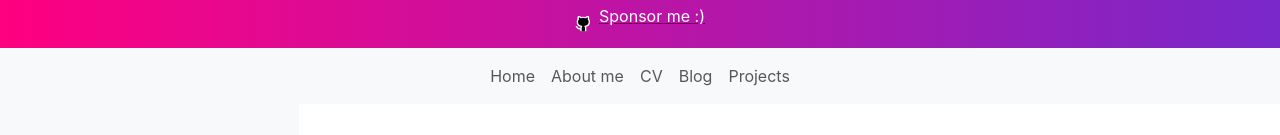
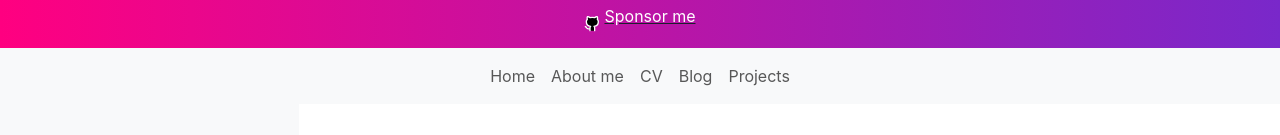
Before and after one commit to giabaocorn20/my-personal-website, a Next.js app: page /CV in a window 1280 px wide. Shown: the top 135 px of the page. Built offline with nearby package versions, Linux system fonts and the light colour scheme.

Commit message:
toss a coin2

```diff
--- a/components/Header.js
+++ b/components/Header.js
@@ -14,7 +14,7 @@ function Header() {
         <Box bgGradient="linear(to-l, #7928CA, #FF0080)">
           <Flex justify="center" align="center" py={1} px={1} color="white">
             <GitHubIcon />
-            <Text ml={2}>Sponsor me :)</Text>
+            <Text ml={1}>Sponsor me</Text>
           </Flex>
         </Box>
       </Link>
```
